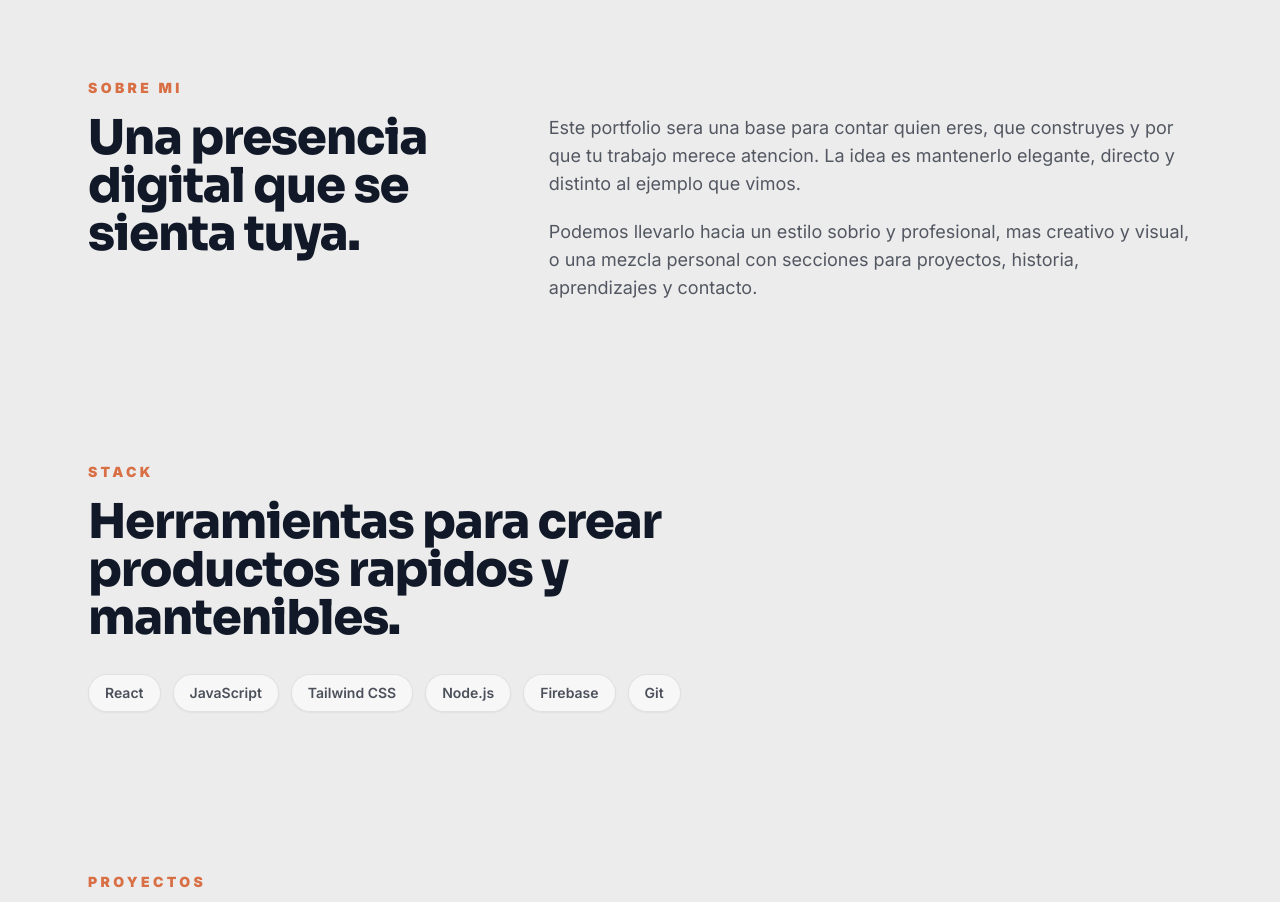
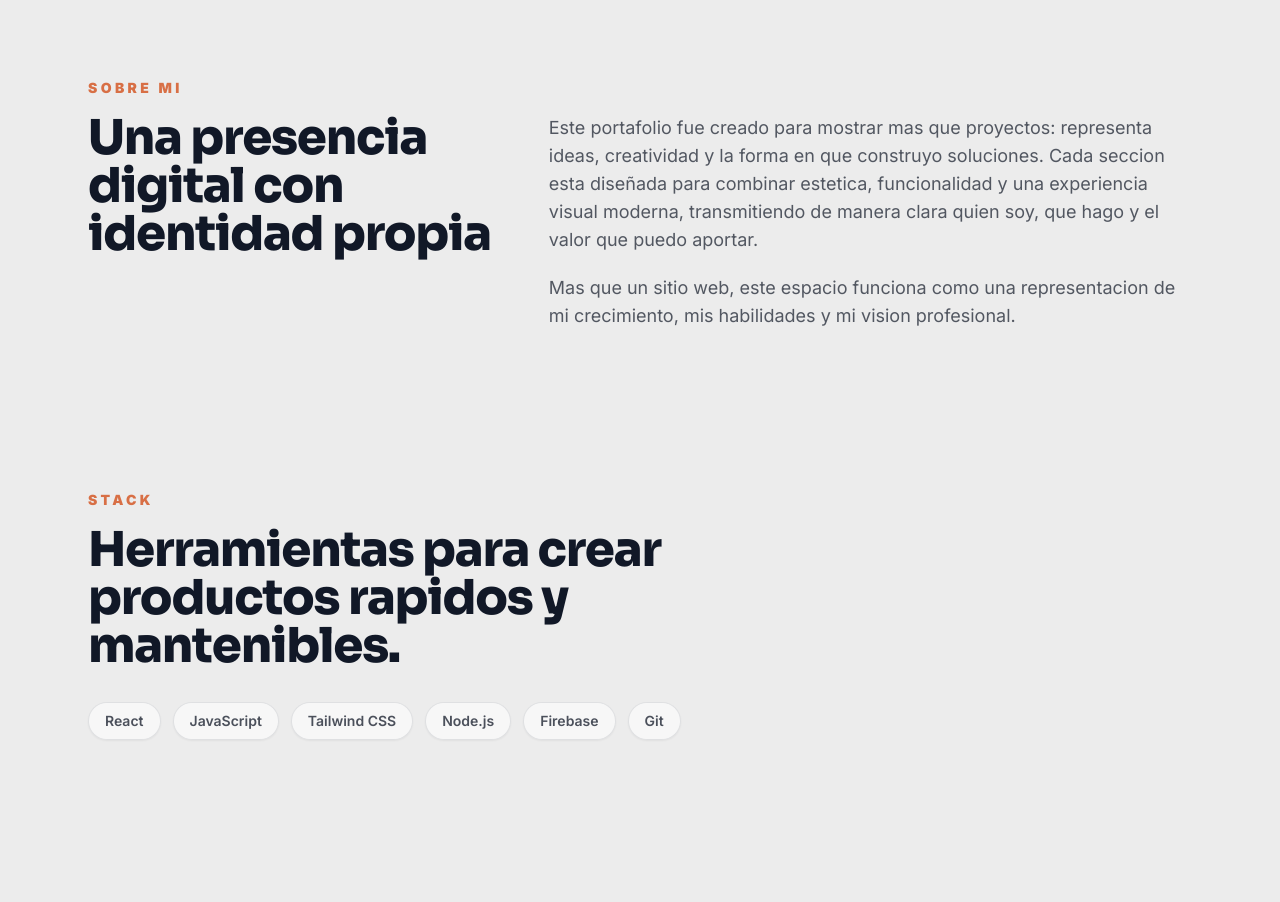
Before and after one commit to alvarezg23g-source/portafolio, a React (Vite) app: page / in a window 1280 px wide. Shown: the part 802-1704 px from the top of the page. Built offline with nearby package versions, Linux system fonts and the light colour scheme.

Commit message:
Update about section copy

```diff
--- a/src/components/About.jsx
+++ b/src/components/About.jsx
@@ -3,16 +3,17 @@ export function About() {
     <section id="about" className="section">
       <div className="section-kicker">Sobre mi</div>
       <div className="grid gap-8 md:grid-cols-[0.8fr_1.2fr]">
-        <h2 className="section-title">Una presencia digital que se sienta tuya.</h2>
+        <h2 className="section-title">Una presencia digital con identidad propia</h2>
         <div className="space-y-4 text-base leading-8 text-ink/70 sm:space-y-5 sm:text-lg">
           <p>
-            Este portfolio sera una base para contar quien eres, que construyes y por que tu
-            trabajo merece atencion. La idea es mantenerlo elegante, directo y distinto al ejemplo
-            que vimos.
+            Este portafolio fue creado para mostrar mas que proyectos: representa ideas,
+            creatividad y la forma en que construyo soluciones. Cada seccion esta diseñada para
+            combinar estetica, funcionalidad y una experiencia visual moderna, transmitiendo de
+            manera clara quien soy, que hago y el valor que puedo aportar.
           </p>
           <p>
-            Podemos llevarlo hacia un estilo sobrio y profesional, mas creativo y visual, o una
-            mezcla personal con secciones para proyectos, historia, aprendizajes y contacto.
+            Mas que un sitio web, este espacio funciona como una representacion de mi crecimiento,
+            mis habilidades y mi vision profesional.
           </p>
         </div>
       </div>
```
